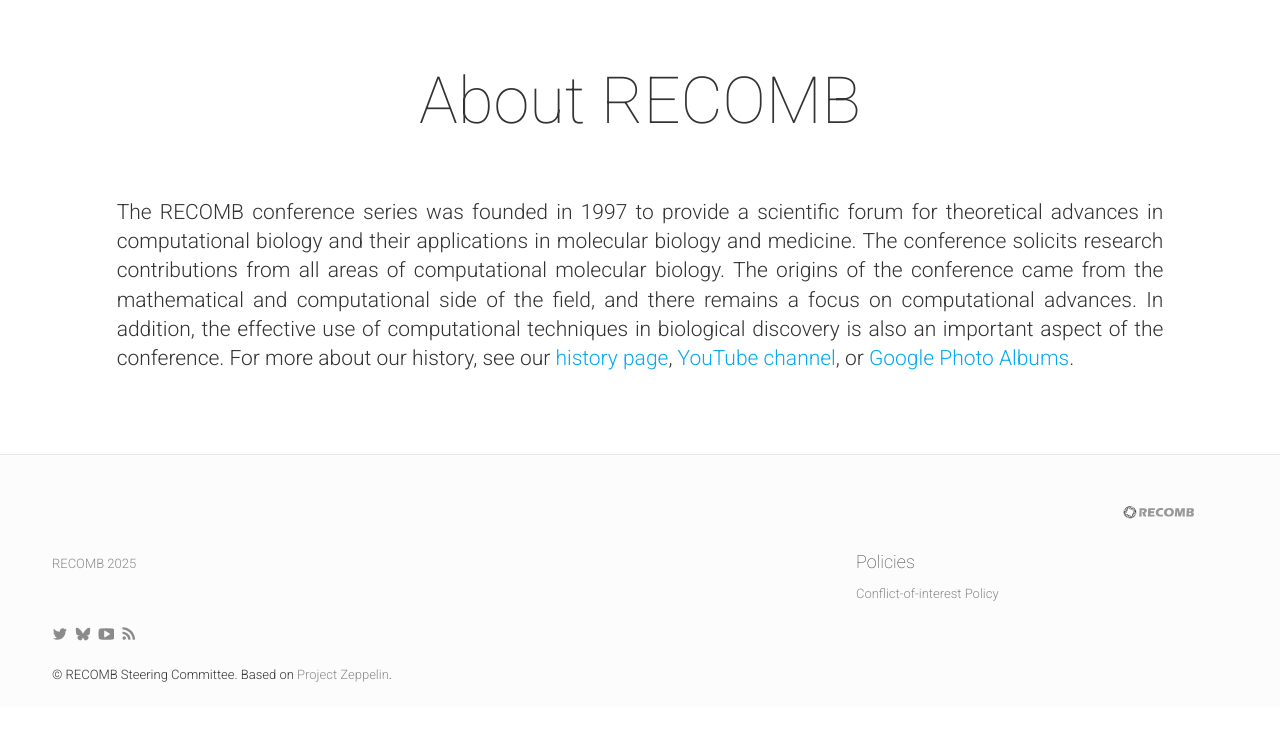
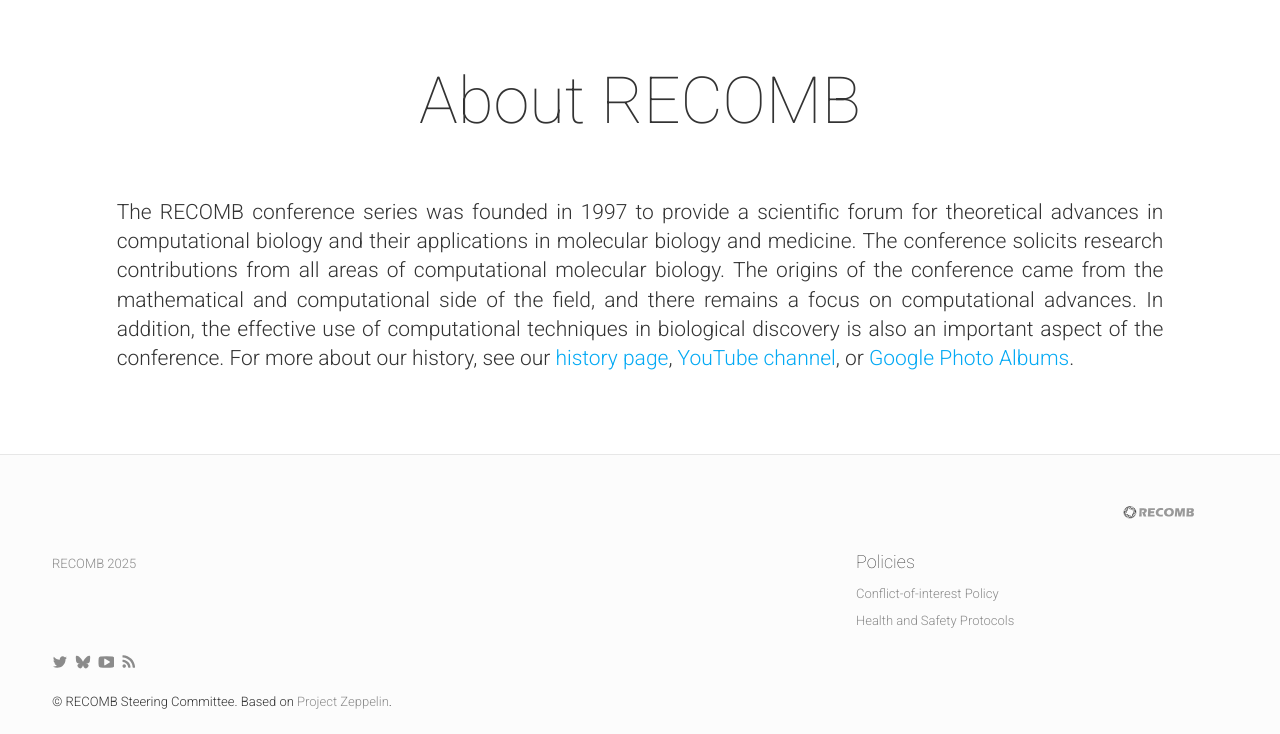
Before and after one commit to recomb-conference/recomb-conference.github.io, a Jekyll site: the page built from index.html, in a window 1280 px wide and 900 px high, scrolled down 738 px, cut to the strip 166-900 px from the top of the window. Built offline with Jekyll 4.4.1, drawn with Linux system fonts in a browser that asks for light colours; nearby versions of some CDN libraries; comment, search, counter and statistics services are not loaded; before the commit the page ends 1611 px from its top, so only the background shows below that.

Commit message:
Update _config.yml

```diff
--- a/_config.yml
+++ b/_config.yml
@@ -111,3 +111,4 @@ footerBlocks:
   title: "Policies"
   links:
    - {permalink: "/coi/", text: "Conflict-of-interest Policy"}
+   - {permalink: "/hsp/", text: "Health and Safety Protocols"}
```
